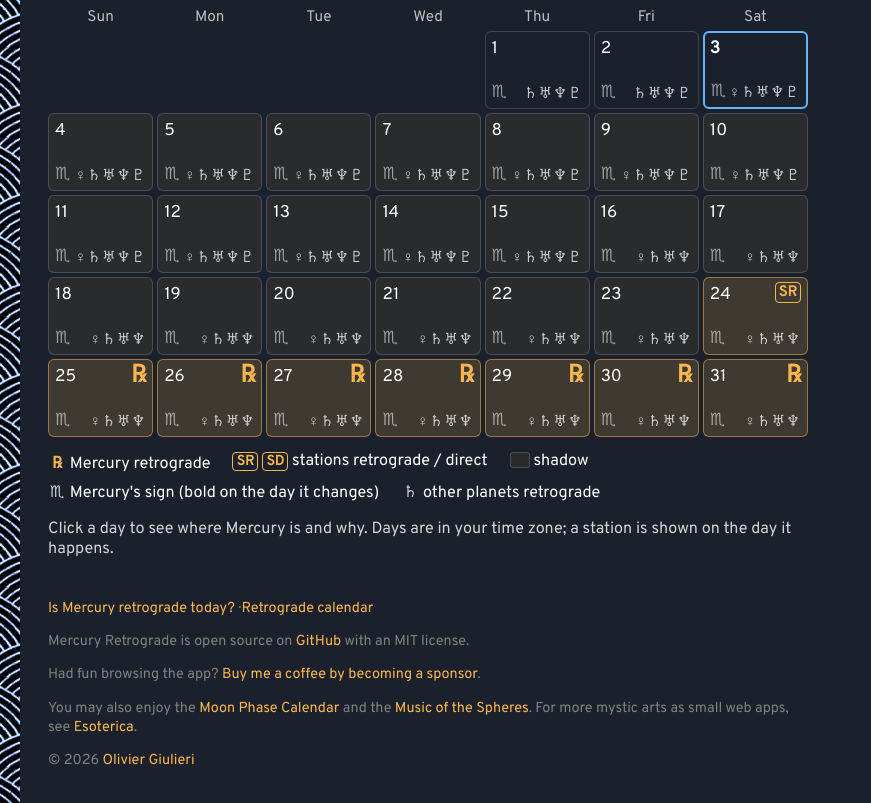
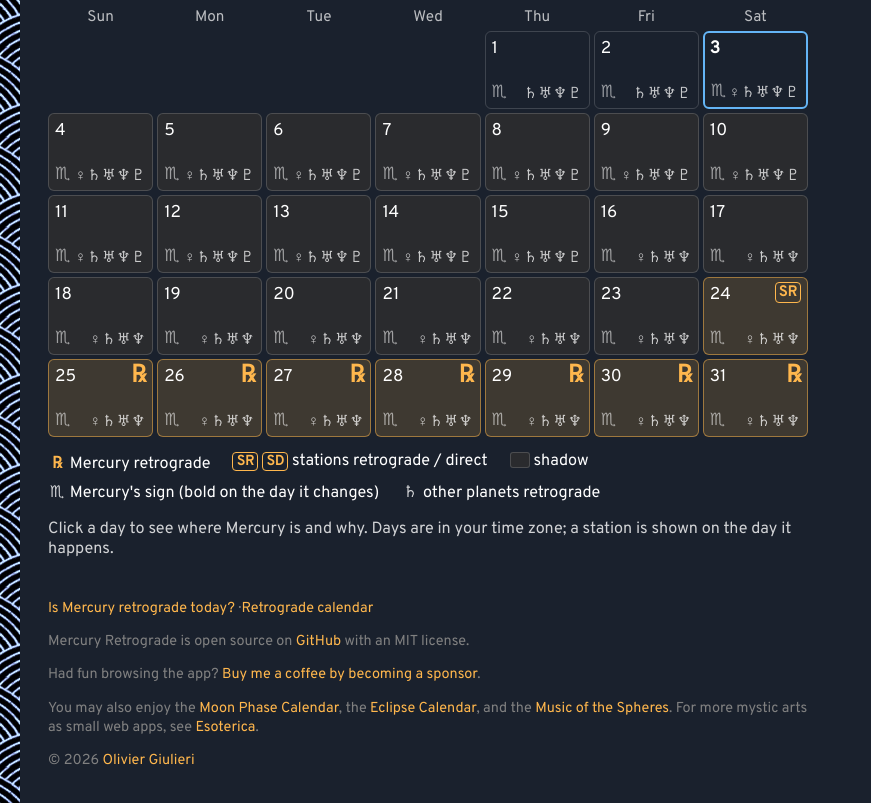
Before and after one commit to evoluteur/mercury-retrograde, a website: page calendar.html in a window 1280 px wide. Shown: the part 313-1116 px from the top of the page, without its empty margins (0-871 px from the left). Drawn offline with Linux system fonts and the light colour scheme.

Commit message:
docs: update link to similar projects

```diff
--- a/calendar.html
+++ b/calendar.html
@@ -178,8 +178,10 @@
           You may also enjoy the
           <a href="https://evoluteur.github.io/moon-phase-calendar/"
             >Moon Phase Calendar</a
-          >
-          and the
+          >, the
+          <a href="https://evoluteur.github.io/eclipse-calendar/"
+            >Eclipse Calendar</a
+          >, and the
           <a href="https://evoluteur.github.io/music-of-the-spheres/"
             >Music of the Spheres</a
           >. For more mystic arts as small web apps, see
```
Also changed, not shown: index.html (+4 -2 lines), README.md.
